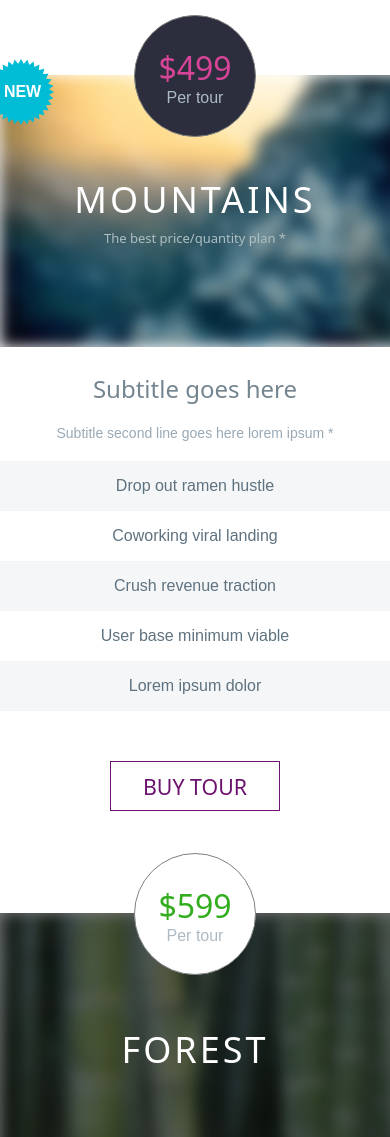
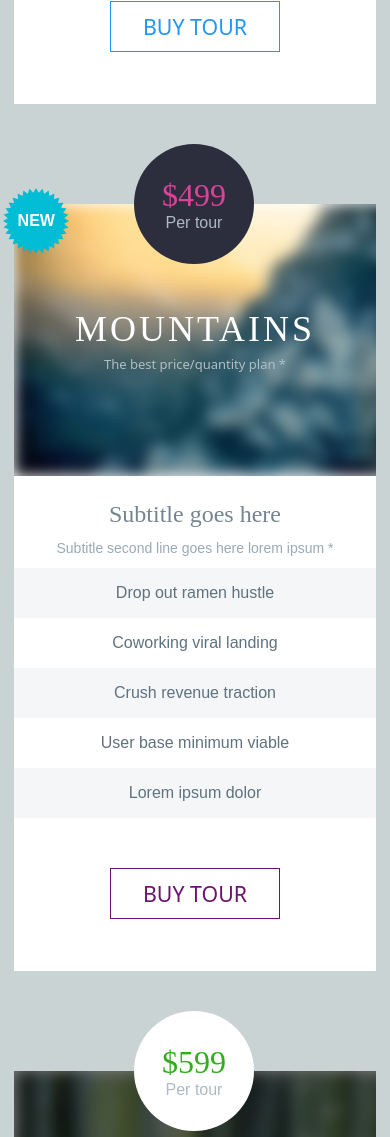
Before and after one commit to tienhoangkhmt/fe_bt1, a plain HTML site: page kt/index.html in a window 390 px wide. Shown: the part 863-2000 px from the top of the page. Drawn offline with Linux system fonts and the light colour scheme.

Commit message:
update css , bem , remove responsive

```diff
--- a/kt/index.css
+++ b/kt/index.css
@@ -1,4 +1,3 @@
-
 *{
   margin: 0;
   padding: 0;
@@ -11,13 +10,15 @@ body {
   max-width:1200px ;
   margin: 100px auto;
   display: flex;
-  justify-content: space-between;
+  flex-wrap: wrap;
+  justify-content: space-around;
 }
+
 .card {
   background-color: #ffffff;
+  margin-top: 100px;
 }
-
-.card--header {
+.card__header {
   width: 362px;
   height: 272px;
   position: relative;
@@ -25,8 +26,7 @@ body {
   justify-content: center;
   align-items: center;
 }
-
-.card--header--text {
+.card__header--text {
   background: red;
   border-radius: 50%;
   height: 120px;
@@ -36,66 +36,76 @@ body {
   justify-content: center;
   align-items: center;
   position: absolute;
-  z-index: 5654654;
+  z-index: 2;
   top: -60px;
   left: 120px;
 }
-.card--header__text > h1{
+.card__header--title > h1{
   color: #ffffff;
   font-size: 36px;
   letter-spacing: 3px;
   font-weight: 100;
   position: relative;
-  z-index: 51351351351;
-  font-family: system-ui;
+  z-index: 3;
+  font-family: SourceSansPro;
 }
 .header-after::after{
   content: "";
   height: 100%;
   width: 100%;
   position: absolute;
-  z-index: 22222;
+  z-index: 1;
   background: rgba(0, 0, 0, 0.5);
 }
 
 
-.card--body {
+.card__body {
   text-align: center;
-  margin-bottom: 52px;
-  margin-top: 25px;
+  /* margin-bottom: 52px; */
+  /* margin-top: 25px; */
+  padding: 25px 0 52px 0;
 }
 .card-text{
-  line-height: 50px;
+  /* line-height: 50px; */
   color: #5f727f;
+  padding: 16px;
 }
-.card--header--text{
+.card__header--text{
   font-size: 12pt;
 }
-.card--header--text > div {
+.card__header--text > div {
   color: #2196f7;
   text-align: center;
 }
-.card--body__title > h3 {
+.card__body--title > h3 {
     font-size: 24px;
 }
-
-.card--body--list .card-text:nth-child(odd) {
+.card__body--title , h3 {
+  /* margin-bottom: 20px; */
+  padding-bottom: 12px;
+  color: #748590;
+  font-family: SourceSansPro;
+  font-weight: 400;
+}
+.card__body--list .card-text:nth-child(odd) {
   background-color: #f4f6f7;
 }
-.card--body__title > p {
+.card__body--title > p {
     color: #99a9b5;
     font-size: 14px;
 }
 
-.height-groups{
-  height: 50px;
+
+.btn-groups {
+    padding-top: 50px;
 }
 .btn {
   width: 170px;
-  margin-top: 50px;
+  /* margin-top: 50px; */
   font-size: 16pt;
   font-family: system-ui;
   font-weight: 300;
+  padding: 10px;
 }
 .btn:hover {
   cursor: pointer;
@@ -104,16 +114,15 @@ body {
 .per-cl {
   color: #92a1ad;
 }
-
 .per {
   color: #adbac4 !important;
 }
 
 .usd{
   font-size: 32px;
-  font-family: system-ui;
-  font-weight: 100;
+  font-family: 'SourceSansPro';
 }
+
 .price{
   font-size: 13px;
   margin-top: 5px;
@@ -121,29 +130,31 @@ body {
   color: #afbfc3;
   font-family: system-ui;
 }
+
 .cl-success{
   color: #32ad1e;
+}
+
+.bg-rep{
+  background-repeat: no-repeat;
+  background-size: cover;
 }
 
 /*
  css ocean
 */
-.card--body__title , h3 {
-  margin-bottom: 20px;
-  color: #748590;
-  font-family: system-ui;
-  font-weight: 400;
-}
-/* .card--body__title > h3 {
+/* .card__body--title > h3 {
   margin-bottom: 20px;
 } */
 
 .bg-ocean {
   background-image: url('./images/ocean.png');
-  background-repeat: no-repeat;
-    background-size: cover;
   /* background-position: bottom; */
 }
+.bg-ocean-cl {
+  background: #ffffff;
+}
+
 .btn-primary {
   color: #2196f7;
   border:1px solid #2196f7 ;
@@ -152,13 +163,10 @@ body {
 .btn-primary:hover{
   background-color:#2196f7 ;
   color: #ffffff;
-  transition: 2s;
+  /* transition: 2s; */
 }
 .btn-primary:focus{
   outline: none;
-}
-.bg-ocean-cl {
-  background: #ffffff;
 }
 /*
   css mountains
@@ -166,8 +174,6 @@ body {
 
 .bg-mountains {
   background-image: url('./images/mountain.png');
-  background-repeat: no-repeat;
-    background-size: cover;
 }
 .bg-mountains::after{
   content: 'NEW';
@@ -187,7 +193,7 @@ body {
   background-color: #6c136f;
   color:#ffffff ;
   border: 1px solid #6c136f;
-  transition: 2s;
+  /* transition: 2s; */
 }
 .mountains-color > .usd {
   color: #d74498 !important;
@@ -200,7 +206,7 @@ body {
   position: absolute;
   top: -6%;
   left: -3%;
-  z-index: 44;
+  z-index: 5;
 }
 
 
@@ -209,9 +215,7 @@ body {
  */
 
  .bg-forest{
-   background-image: url('./images/forest.png');
-   background-repeat: no-repeat;
-    background-size: cover;
+  background-image: url('./images/forest.png');
  }
  .btn-success {
    color: #32ad1e;
@@ -221,7 +225,7 @@ body {
  .btn-success:hover {
   background: #32ad1e;
   color: #ffffff;
-  transition: 2s;
+  /* transition: 2s; */
  }
 
  /*
@@ -231,33 +235,33 @@ body {
  /*
   0 -> 992px
  */
-@media all and (min-width:0px) and (max-width: 992px) {
+/* @media all and (min-width:0px) and (max-width: 992px) {
   .container{
     display: block;
   }
   .card {
     padding-bottom: 50px ;
   }
-  .card--header{
+  .card__header{
     width: 100%;
   }
-  .card--header--text{
+  .card__header--text{
     left: auto;
     border: 1px solid grey;
   }
-}
+} */
 
  /*
   576px > 768px
  */
-@media all and (min-width: 576px) and (max-width: 768px) {
+/* @media all and (min-width: 576px) and (max-width: 768px) {
 
-}
+} */
 
   /*
  768px > 992px
  */
-@media all and (min-width: 768px) and (max-width: 992px) {
+/* @media all and (min-width: 768px) and (max-width: 992px) {
   .bg-mountains > img {
     position: absolute;
     top: -4%;
@@ -286,8 +290,8 @@ body {
     margin-top: 75px;
     width: 45%;
   }
-  .card--header{
+  .card__header{
     width: 100%;
   }
 
-}
+} */
--- a/kt/index.html
+++ b/kt/index.html
@@ -10,63 +10,63 @@
 <body>
   <div class="container">
     <div class="card">
-      <div class="card--header header-after bg-ocean">
-        <div class="card--header--text bg-ocean-cl">
+      <div class="card__header header-after bg-rep bg-ocean">
+        <div class="card__header--text bg-ocean-cl">
           <div class="ocean-color">
             <p class="usd">$399</p>
             <p class="per-cl">Per tour</p>
           </div>
         </div>
-        <div class="card--header__text">
+        <div class="card__header--title">
             <h1>OCEAN</h1>
         </div>
       </div>
-      <div class="card--body">
-        <div class="card--body__title">
+      <div class="card__body">
+        <div class="card__body--title">
           <h3>Subtitle goes here</h3>
           <p>Subtitle second line goes here lorem ipsum *</p>
         </div>
-        <div class="card--body--list">
-          <p class="height-groups card-text">Drop out ramen hustle</p>
-          <p class="height-groups card-text">Coworking viral landing</p>
-          <p class="height-groups card-text">Crush revenue traction</p>
-          <p class="height-groups card-text">User base minimum viable</p>
-          <p class="height-groups card-text">Lorem ipsum dolor</p>
+        <div class="card__body--list">
+          <p class="card-text">Drop out ramen hustle</p>
+          <p class="card-text">Coworking viral landing</p>
+          <p class="card-text">Crush revenue traction</p>
+          <p class="card-text">User base minimum viable</p>
+          <p class="card-text">Lorem ipsum dolor</p>
         </div>
         <div class="btn-groups">
-          <button class="btn btn-primary height-groups">BUY TOUR</button>
+          <button class="btn btn-primary ">BUY TOUR</button>
         </div>
       </div>
     </div>
     <!-- Mountains -->
     <div class="card">
-      <div class="card--header bg-mountains">
+      <div class="card__header bg-rep bg-mountains">
         <img class="card-img" src="./images/newmark.png" alt="oi hong">
-        <div class="card--header--text bg-mountains-cl">
+        <div class="card__header--text bg-mountains-cl">
           <div class="mountains-color">
             <p class="usd">$499</p>
             <p class="per">Per tour</p>
           </div>
         </div>
-        <div class="card--header__text">
+        <div class="card__header--title">
             <h1>MOUNTAINS</h1>
             <p class="price">The best price/quantity plan *</p>
         </div>
       </div>
-      <div class="card--body">
-        <div class="card--body__title">
+      <div class="card__body">
+        <div class="card__body--title">
           <h3>Subtitle goes here</h3>
           <p>Subtitle second line goes here lorem ipsum *</p>
         </div>
-        <div class="card--body--list">
-          <p class="height-groups card-text">Drop out ramen hustle</p>
-          <p class="height-groups card-text">Coworking viral landing</p>
-          <p class="height-groups card-text">Crush revenue traction</p>
-          <p class="height-groups card-text">User base minimum viable</p>
-          <p class="height-groups card-text">Lorem ipsum dolor</p>
+        <div class="card__body--list">
+          <p class="card-text">Drop out ramen hustle</p>
+          <p class="card-text">Coworking viral landing</p>
+          <p class="card-text">Crush revenue traction</p>
+          <p class="card-text">User base minimum viable</p>
+          <p class="card-text">Lorem ipsum dolor</p>
         </div>
         <div class="btn-groups">
-          <button class="btn btn-purple height-groups">BUY TOUR</button>
+          <button class="btn btn-purple ">BUY TOUR</button>
         </div>
       </div>
     </div>
@@ -74,32 +74,32 @@
     <!-- Forest -->
 
     <div class="card">
-      <div class="card--header header-after bg-forest">
-        <div class="card--header--text bg-ocean-cl">
+      <div class="card__header header-after bg-rep bg-forest">
+        <div class="card__header--text bg-ocean-cl">
           <div class="forest-color">
             <p class="usd cl-success">$599</p>
 
           <p class="per">Per tour</p>
           </div>
         </div>
-        <div class="card--header__text">
+        <div class="card__header--title">
             <h1>FOREST</h1>
         </div>
       </div>
-      <div class="card--body">
-        <div class="card--body__title">
+      <div class="card__body">
+        <div class="card__body--title">
           <h3>Subtitle goes here</h3>
           <p>Subtitle second line goes here lorem ipsum *</p>
         </div>
-        <div class="card--body--list">
-          <p class="height-groups card-text">Drop out ramen hustle</p>
-          <p class="height-groups card-text">Coworking viral landing</p>
-          <p class="height-groups card-text">Crush revenue traction</p>
-          <p class="height-groups card-text">User base minimum viable</p>
-          <p class="height-groups card-text">Lorem ipsum dolor</p>
+        <div class="card__body--list">
+          <p class="card-text">Drop out ramen hustle</p>
+          <p class="card-text">Coworking viral landing</p>
+          <p class="card-text">Crush revenue traction</p>
+          <p class="card-text">User base minimum viable</p>
+          <p class="card-text">Lorem ipsum dolor</p>
         </div>
         <div class="btn-groups">
-          <button class="btn btn-success height-groups">BUY TOUR</button>
+          <button class="btn btn-success ">BUY TOUR</button>
         </div>
       </div>
     </div>
```
